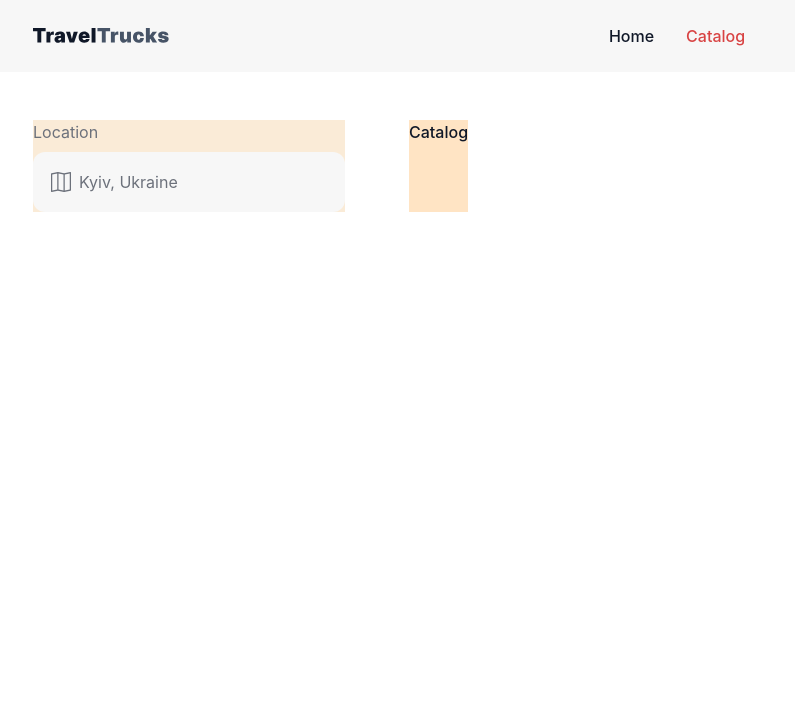
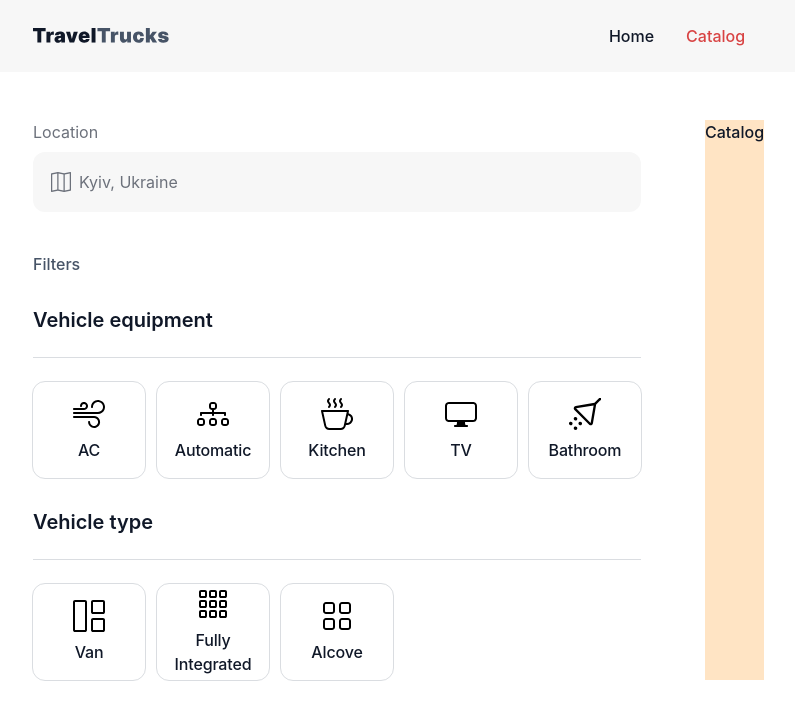
Before and after one commit to KarolinaNikolaienko/travel-trucks-project, a React (Vite) app: page /catalog in a window 1280 px wide. Shown: the top 720 px of the page, without its empty margins (31-826 px from the left). Built offline with nearby package versions, Linux system fonts and the light colour scheme.

Commit message:
added filters to catalogPage

```diff
--- a/package.json
+++ b/package.json
@@ -11,6 +11,7 @@
   },
   "dependencies": {
     "clsx": "^2.1.1",
+    "nanoid": "^5.0.9",
     "react": "^18.3.1",
     "react-dom": "^18.3.1",
     "react-router-dom": "^7.1.2"
--- /dev/null
+++ b/src/components/FilterCard/FilterCard.jsx
@@ -0,0 +1,26 @@
+import { useId } from "react";
+import css from "./FilterCard.module.css";
+import clsx from "clsx";
+
+const FilterCard = ({ cardName, cardIcon, cardValue }) => {
+  const checkboxId = useId();
+  return (
+    <>
+      <input
+        type="checkbox"
+        className={clsx(css.filterCheckbox, "visually-hidden")}
+        name={cardName}
+        id={checkboxId}
+        value={cardValue}
+      />
+      <label htmlFor={checkboxId} className={css.filterLabel}>
+        <svg className={css.cardIcon} width="32px" height="32px">
+          <use href={`../../../src/assets/icons.svg#${cardIcon}`}></use>
+        </svg>
+        <span className={css.cardName}>{cardName}</span>
+      </label>
+    </>
+  );
+};
+
+export default FilterCard;
--- /dev/null
+++ b/src/components/FilterCard/FilterCard.module.css
@@ -0,0 +1,26 @@
+.filterLabel{
+    display: flex;
+    flex-direction: column;
+    align-items: center;
+    justify-content: center;
+    padding: 4px 16px;
+    width: 112px;
+    height: 96px;
+    outline: 1px solid var(--gray-light);
+    border-radius: 12px;
+    cursor: pointer;
+}
+
+.filterCheckbox:checked + label{
+    outline-color: var(--button);
+}
+
+.cardIcon{
+    margin-bottom: 8px;
+}
+
+.cardName{
+    font-weight: 500;
+    letter-spacing: -0.01em;
+    text-align: center;
+}
--- /dev/null
+++ b/src/components/Filters/Filters.jsx
@@ -0,0 +1,21 @@
+import FilterCard from "../FilterCard/FilterCard";
+import css from "./Filters.module.css";
+import { nanoid } from "nanoid";
+
+const Filters = ({ filterTitle, filtersList }) => {
+  return (
+    <div className={css.filters}>
+      <span className={css.filterTitle}>{filterTitle}</span>
+      <hr />
+      <ul className={css.filtersList}>
+        {filtersList.map(({ name, icon, value }) => (
+          <li key={nanoid()}>
+            <FilterCard cardName={name} cardIcon={icon} cardValue={value} />
+          </li>
+        ))}
+      </ul>
+    </div>
+  );
+};
+
+export default Filters;
--- /dev/null
+++ b/src/components/Filters/Filters.module.css
@@ -0,0 +1,22 @@
+.filters:not(:last-child){
+    margin-bottom: 32px;
+}
+
+.filterTitle{
+    font-weight: 600;
+    font-size: 20px;
+    line-height: 1.2;
+}
+
+hr {
+    border: none;
+    height: 1px;
+    background-color: var(--gray-light);
+    margin: 24px 0;
+}
+
+.filtersList {
+    display: flex;
+    flex-wrap: wrap;
+    gap: 12px;
+}
--- a/src/index.css
+++ b/src/index.css
@@ -90,3 +90,16 @@ button {
 button:hover {
   background-color: var(--button-hover);
 }
+
+.visually-hidden {
+  position: absolute;
+  width: 1px;
+  height: 1px;
+  margin: -1px;
+  border: 0;
+  padding: 0;
+  white-space: nowrap;
+  clip-path: inset(100%);
+  clip: rect(0 0 0 0);
+  overflow: hidden;
+}
--- a/src/pages/CatalogPage/CatalogPage.jsx
+++ b/src/pages/CatalogPage/CatalogPage.jsx
@@ -2,11 +2,34 @@ import { useNavigate } from "react-router-dom";
 import css from "./CatalogPage.module.css";
 import clsx from "clsx";
 import InputField from "../../components/InputField/InputField";
-import { useId } from "react";
+import { useEffect, useId, useState } from "react";
+import Filters from "../../components/Filters/Filters";
 
 const CatalogPage = () => {
+  const [equipmentFilters, setEquipmentFilters] = useState([]);
+  const [typeFilters, setTypeFilters] = useState([]);
   const navigate = useNavigate();
   const locationId = useId();
+
+  useEffect(() => {
+    setEquipmentFilters([
+      { name: "AC", icon: "wind-icon", value: "AC" },
+      { name: "Automatic", icon: "diagram-icon", value: "automatic" },
+      { name: "Kitchen", icon: "cup-hot-icon", value: "kitchen" },
+      { name: "TV", icon: "tv-icon", value: "TV" },
+      { name: "Bathroom", icon: "shower-icon", value: "bathroom" },
+    ]);
+    setTypeFilters([
+      { name: "Van", icon: "bi_grid-1x2-icon", value: "panelTruck" },
+      {
+        name: "Fully Integrated",
+        icon: "bi_grid-3x3-gap-icon",
+        value: "fullyIntegrated",
+      },
+      { name: "Alcove", icon: "bi_grid-icon", value: "alcove" },
+    ]);
+  }, []);
+
   return (
     <section className={css.catalogSection}>
       <div className={clsx("container", css.catalogWrapper)}>
@@ -23,6 +46,12 @@ const CatalogPage = () => {
               </svg>
             </InputField>
           </label>
+          <span className={css.filtersText}>Filters</span>
+          <Filters
+            filterTitle={"Vehicle equipment"}
+            filtersList={equipmentFilters}
+          />
+          <Filters filterTitle={"Vehicle type"} filtersList={typeFilters} />
         </div>
         <div className={css.catalog}>Catalog</div>
       </div>
--- a/src/pages/CatalogPage/CatalogPage.module.css
+++ b/src/pages/CatalogPage/CatalogPage.module.css
@@ -6,10 +6,6 @@
 .catalogWrapper {
     display: flex;
     gap: 64px;
-}
-
-.catalogFilters {
-    background-color: antiquewhite;
 }
 
 .catalog {
@@ -21,6 +17,7 @@
     flex-direction: column;
     font-weight: 400;
     color: var(--gray);
+    margin-bottom: 40px;
 }
 
 .locationLabelText {
@@ -34,3 +31,9 @@
     left: 18px;
     fill: currentColor;
 }
+
+.filtersText{
+    display: block;
+    color: var(--text);
+    margin-bottom: 32px;
+}
```
Also changed, not shown: src/assets/icons.svg, 1 other file (tests, documents, lock files or other folders).
